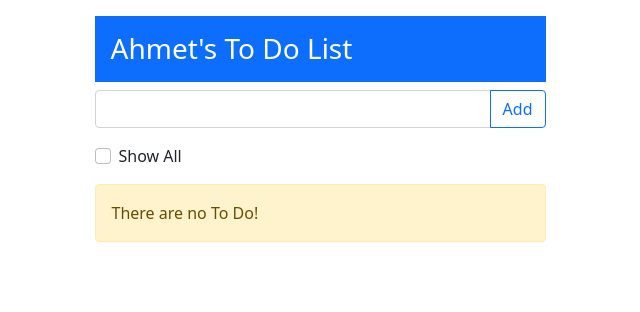
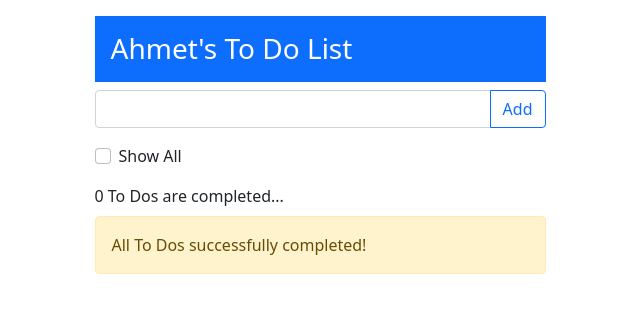
Before and after one commit to ahmetyanik/Angular, an Angular app in the folder todoapp/: page / in a window 1280 px wide. Shown: the top 312 px of the page, without its empty margins (320-960 px from the left). Built offline with nearby package versions, Linux system fonts and the light colour scheme.

Commit message:
NgTemplate

```diff
--- a/todoapp/src/app/todo/todo.component.html
+++ b/todoapp/src/app/todo/todo.component.html
@@ -21,6 +21,17 @@
         />
         <label for="displayAll" class="form-check-label">Show All</label>
       </div>
+
+      <div class="my-2">{{ displayCount() }} To Dos are completed...</div>
+
+      <div
+        class="alert alert-warning"
+        *ngIf="getItems().length === 0; else itemsTable"
+      >
+        All To Dos successfully completed!
+      </div>
+
+      <ng-template #itemsTable>
         <table class="table table-bordered" *ngIf="getItems().length > 0">
           <thead>
             <tr>
@@ -39,20 +50,42 @@
               <div *ngIf="item.action">Yes</div>
               <div *ngIf="!item.action">No</div>
                -->
-              <div [ngSwitch]="item.action">
+                <!--  <div [ngSwitch]="item.action">
                   <div *ngSwitchCase="true">Yes</div>
                   <div *ngSwitchCase="false">No</div>
+                </div> -->
+
+                <!--If else blogu-->
+                <!--
+                <div *ngIf="item.action; else noTemplate">Yes</div>
+
+                <ng-template #noTemplate>No</ng-template>
+
+                 -->
+                <!-- If then blogu
+                <div *ngIf="item.action; then noTemplate">This area doesn't be shown with if-then template</div>
+                <ng-template #noTemplate>No</ng-template> -->
+
+                <!-- If then-else blogu-->
+
+                <div *ngIf="item.action; then noTemplate;else yesTemplate">
+                  This area doesn't be shown with if-then template
                 </div>
+                <ng-template #noTemplate>No</ng-template>
+                <ng-template #yesTemplate>Yes</ng-template>
               </td>
               <td>
-              <input type="checkbox" [(ngModel)]="item.action" name="" id="" />
+                <input
+                  type="checkbox"
+                  [(ngModel)]="item.action"
+                  name=""
+                  id=""
+                />
               </td>
             </tr>
           </tbody>
         </table>
-      <div class="alert alert-warning" *ngIf="getItems().length === 0">
-        There are no To Do!
+      </ng-template>
     </div>
   </div>
 </div>
-</div>
--- a/todoapp/src/app/todo/todo.component.ts
+++ b/todoapp/src/app/todo/todo.component.ts
@@ -30,4 +30,8 @@ export class TodoComponent {
 
     return this.model.items.filter((item) => !item.action);
   }
+
+  displayCount(){
+    return this.model.items.filter(i=>i.action).length;
+  }
 }
```
Lines whose indentation alone changed are shown as unchanged.
